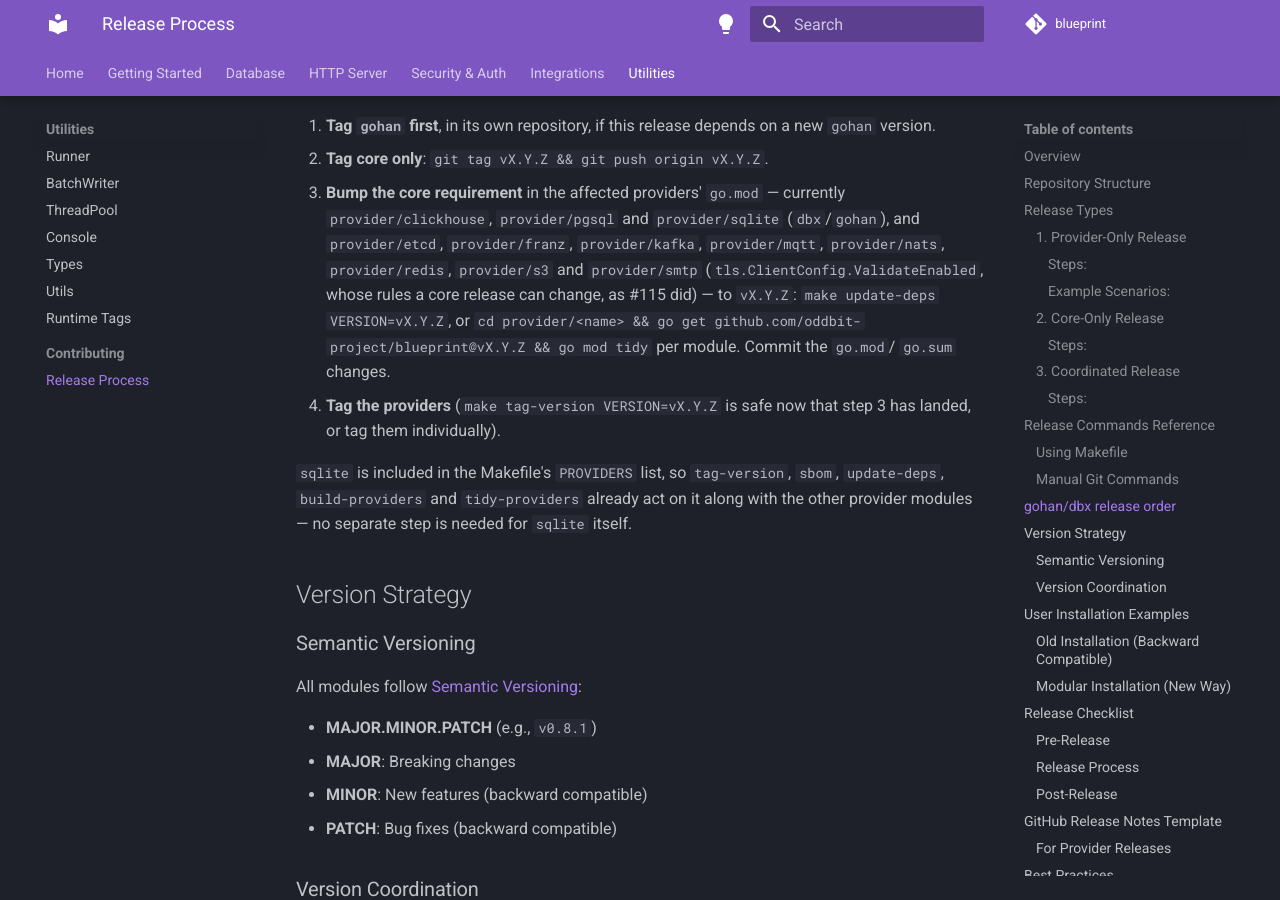
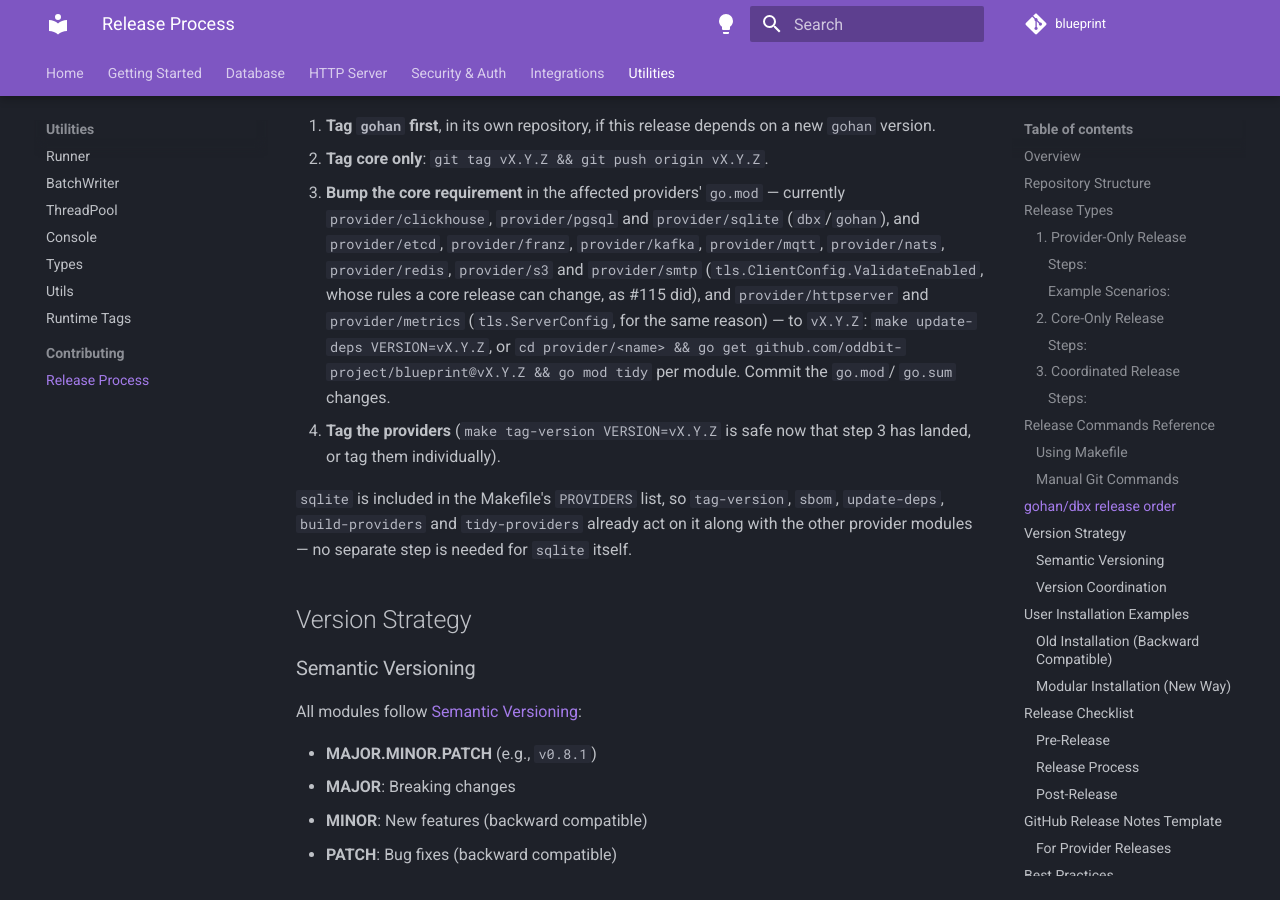
Before and after one commit to oddbit-project/blueprint, an MkDocs documentation site: the page built from docs/release-process.md, in a window 1280 px wide and 900 px high, scrolled down 3677 px. Built offline with MkDocs 1.6.1 and Material for MkDocs 9.7.7, drawn with Linux system fonts in a browser that asks for light colours; comment, search, counter and statistics services are not loaded.

Commit message:
docs: add httpserver and metrics to the release core-bump list
Both embed tls.ServerConfig from core, so a core release that changes its
rules (as #128 would) must reach them the same way #115 reached the
tls.ClientConfig providers.

```diff
--- a/docs/release-process.md
+++ b/docs/release-process.md
@@ -158,7 +158,8 @@ code imports from core, tag in this order instead of a single `tag-version` call
    `provider/clickhouse`, `provider/pgsql` and `provider/sqlite` (`dbx`/`gohan`), and
    `provider/etcd`, `provider/franz`, `provider/kafka`, `provider/mqtt`, `provider/nats`,
    `provider/redis`, `provider/s3` and `provider/smtp` (`tls.ClientConfig.ValidateEnabled`, whose
-   rules a core release can change, as #115 did) — to `vX.Y.Z`:
+   rules a core release can change, as #115 did), and `provider/httpserver` and
+   `provider/metrics` (`tls.ServerConfig`, for the same reason) — to `vX.Y.Z`:
    `make update-deps VERSION=vX.Y.Z`, or `cd provider/<name> && go get
    github.com/oddbit-project/blueprint@vX.Y.Z && go mod tidy` per module. Commit the `go.mod`/
    `go.sum` changes.
```
